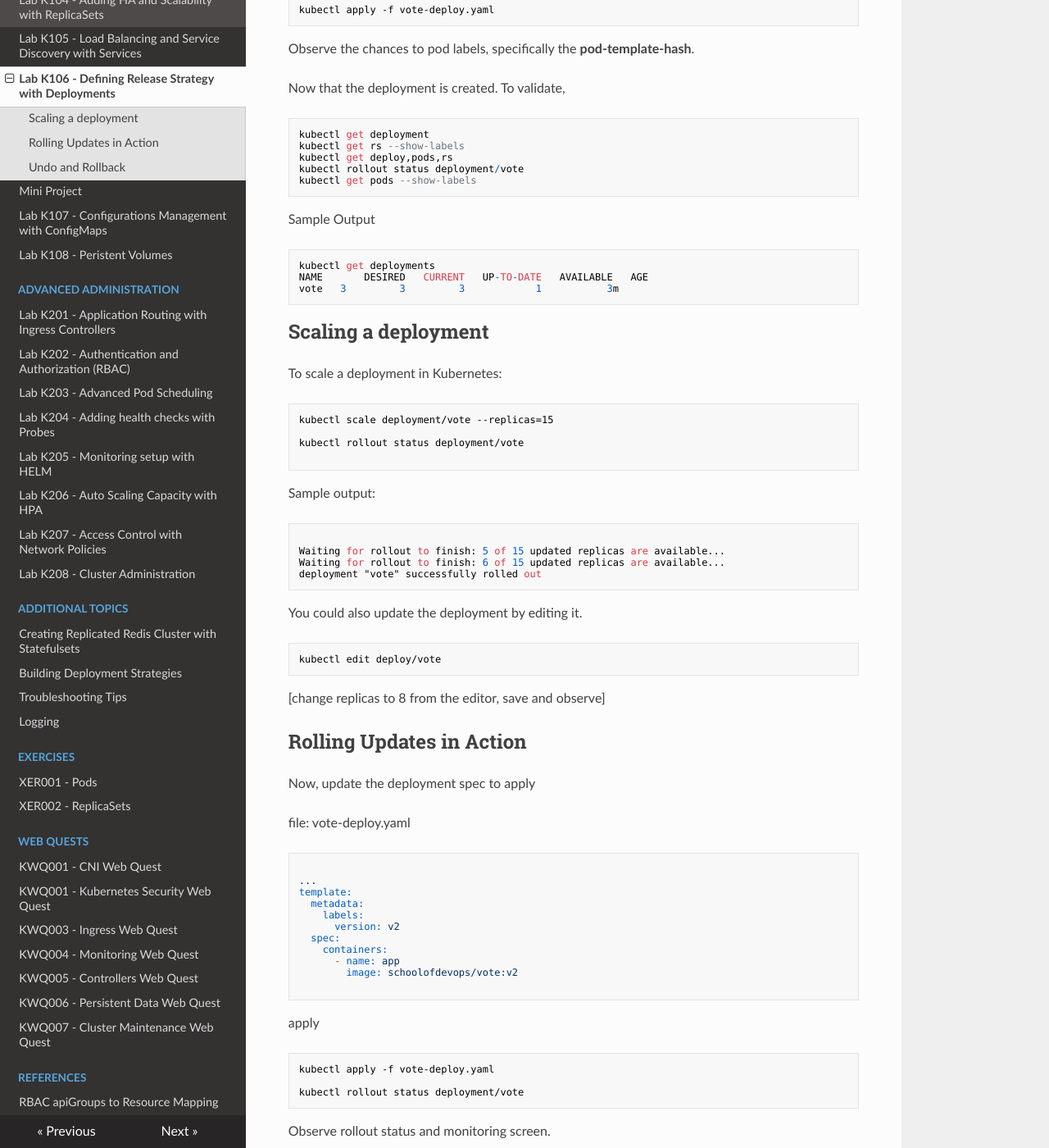
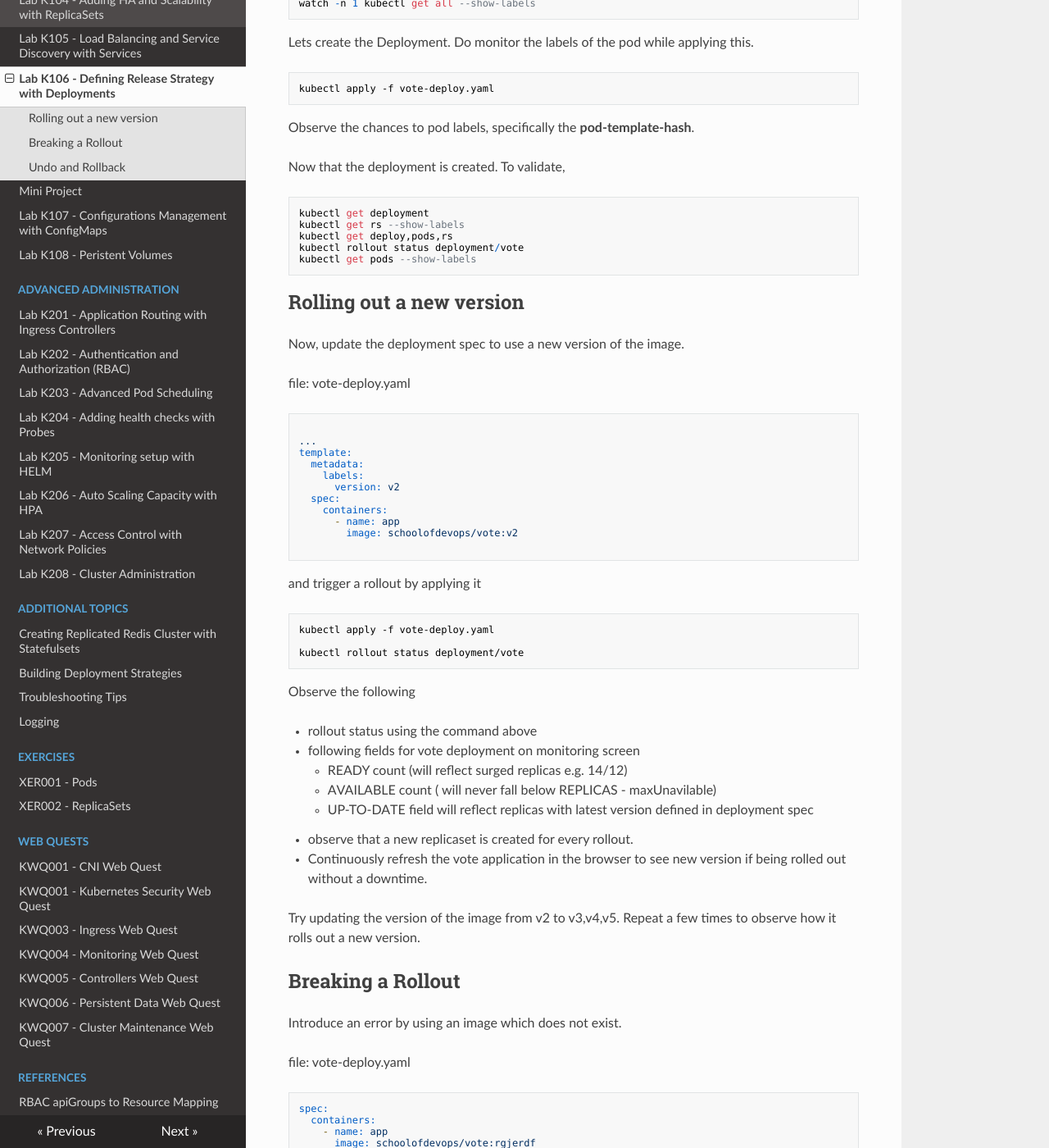
Before and after one commit to schoolofdevops/kubernetes-labguide, an MkDocs documentation site: the page built from chapters/6-vote-kubernetes_deployment.md, in a window 1280 px wide and 1400 px high, scrolled down 1310 px. Shown: the whole window at 82% size. Built offline with MkDocs 1.6.1, drawn with Linux system fonts in a browser that asks for light colours; nearby versions of some CDN libraries; old or Windows-style settings are respelled for this version of MkDocs; some of the changed text lies outside the part shown.

Commit message:
updated deployment tutorial

````diff
--- a/chapters/6-vote-kubernetes_deployment.md
+++ b/chapters/6-vote-kubernetes_deployment.md
@@ -2,9 +2,10 @@
 
 A Deployment is a higher level abstraction which sits on top of replica sets and allows you to manage the way applications are deployed, rolled back at a controlled rate.
 
-Deployment has mainly two responsibilities,
+Deployment provides three features,
 
-  * Provide Fault Tolerance: Maintain the number of replicas for a type of service/app. Schedule/delete pods to meet the desired count.
+  * Availability: Maintain the number of replicas for a type of service/app. Schedule/delete pods to meet the desired count.
+  * Scalability: Updating the replica count, allows you to scale in and out, and its the responsibility of the deployment to provide with that scalability. You could scale manually or use horizontalPodAutoscaler to do it automatically.
   * Update Strategy: Define a release strategy and update the pods accordingly.
 
 ```
@@ -57,10 +58,9 @@
 ```
 
 
-This time, start monitoring with --show-labels options added.
-
+In a additional terminal where you have kubectl client setup, launch the monitoring console by running the following command. Ensure you have --show-labels options set.
 ```
-watch -n 1 kubectl get  pod,deploy,rs,svc --show-labels
+watch -n 1 kubectl get all --show-labels
 ```
 
 
@@ -82,46 +82,11 @@
 kubectl rollout status deployment/vote
 kubectl get pods --show-labels
 ```
-Sample Output
-```
-kubectl get deployments
-NAME       DESIRED   CURRENT   UP-TO-DATE   AVAILABLE   AGE
-vote   3         3         3            1           3m
-```
 
 
-## Scaling a deployment
+## Rolling out a new version
 
-To scale a deployment in Kubernetes:
-
-```
-kubectl scale deployment/vote --replicas=15
-
-kubectl rollout status deployment/vote
-
-```
-
-Sample output:
-```
-
-Waiting for rollout to finish: 5 of 15 updated replicas are available...
-Waiting for rollout to finish: 6 of 15 updated replicas are available...
-deployment "vote" successfully rolled out
-```
-
-You could also update the deployment by editing it.
-
-```
-kubectl edit deploy/vote
-```
-
-[change replicas to 8 from the editor, save and observe]
-
-
-
-## Rolling Updates in Action
-
-Now, update the deployment spec to apply
+Now, update the deployment spec to use a new version of the image.
 
 file: vote-deploy.yaml
 ```
@@ -138,7 +103,7 @@
 
 ```
 
-apply
+and trigger a rollout by applying it
 
 ```
 kubectl apply -f vote-deploy.yaml
@@ -146,21 +111,21 @@
 kubectl rollout status deployment/vote
 ```
 
-Observe rollout status and monitoring screen.
+Observe the following
 
-
-
-```
-
-kubectl rollout history deploy/vote
-
-kubectl rollout history deploy/vote --revision=1
-
-```
+  * rollout status using the command above
+  * following fields for vote deployment on monitoring screen
+    * READY count (will reflect surged replicas e.g. 14/12)
+    * AVAILABLE count ( will never fall below REPLICAS - maxUnavilable)
+    * UP-TO-DATE field will reflect replicas with latest version defined in deployment spec
+  * observe that a new replicaset is created for every rollout.
+  * Continuously refresh the vote application in the browser to see new version if being rolled out without a downtime.
 
 Try updating the version of the image from v2 to v3,v4,v5. Repeat a few times to observe how it rolls out a new version.
 
-## Undo and Rollback
+## Breaking a Rollout
+
+Introduce an error by using an image which does not exist.
 
 file: vote-deploy.yaml
 ```
@@ -177,17 +142,26 @@
 kubectl apply -f vote-deploy.yaml
 
 kubectl rollout status
+```
+
+Observe how  deployment handles the failure in the rolls out.
+
+## Undo and Rollback
+
+To observe  the rollout history use the following commands.
+
+```
 
 kubectl rollout history deploy/vote
 
 kubectl rollout history deploy/vote --revision=xx
 ```
 
-where replace xxx with revisions
+where replace xx with revisions
 
 Find out the previous revision with sane configs.
 
-To undo to a sane version (for example revision 3)
+To undo to a sane version (for example revision 2)
 
 ```
 kubectl rollout undo deploy/vote --to-revision=2
````
Also changed, not shown: chapters/5-vote-deploying_pods.md (+26 -5 lines).
